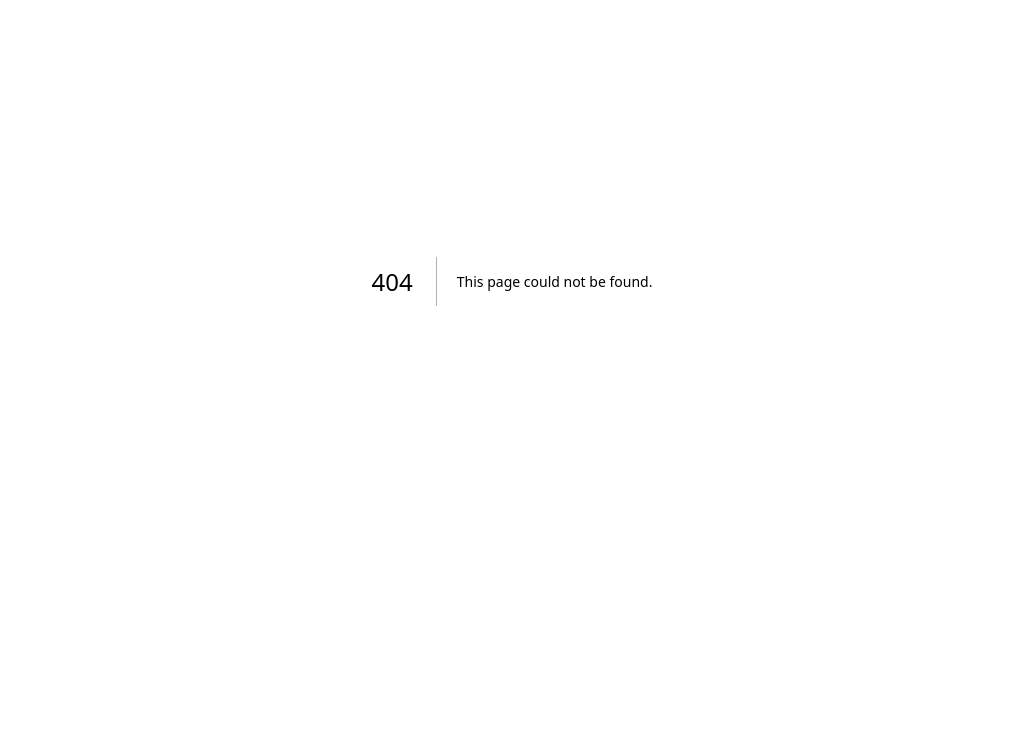
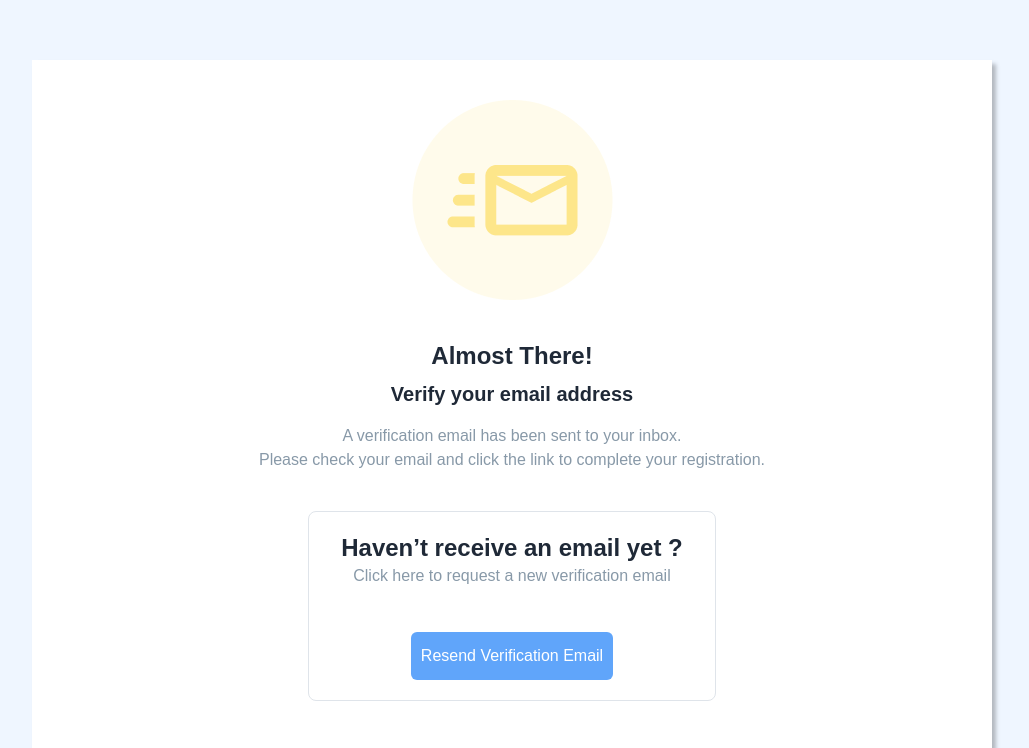
Before and after one commit to FakJeongTeeNhoi/frontend, a Next.js app: page /user/verifyEmail in a window 1280 px wide. Before the commit this address had no page. Shown: the part 119-867 px from the top of the page, without its empty margins (128-1157 px from the left). Before the commit the page ends 800 px from the top, so only its background shows below. Built offline with nearby package versions, Linux system fonts and the light colour scheme.

Commit message:
add sent verify email ui

```diff
--- /dev/null
+++ b/src/app/user/verifyEmail/component/ResendEmailModal.tsx
@@ -0,0 +1,24 @@
+interface ResendEmailModalProps {
+  onClick: () => void;
+}
+
+export default function ResendEmailModal({ onClick }: ResendEmailModalProps) {
+  return (
+    <div className="mx-auto flex flex-col border border-[#DFE4EA] rounded-lg bg-white w-fit h-fit px-8 py-5 gap-11 text-center">
+      <div className="gap-1">
+        <h1 className="text-gray-800 font-semibold text-2xl">
+          Haven’t receive an email yet ?
+        </h1>
+        <label className="text-[#8899A8]">
+          Click here to request a new verification email
+        </label>
+      </div>
+      <button
+        className="mx-auto text-white bg-blue-400 hover:bg-[#60A5FA] font-medium rounded-md h-12 p-2.5 min-w-fit"
+        onClick={onClick}
+      >
+        Resend Verification Email
+      </button>
+    </div>
+  );
+}
--- /dev/null
+++ b/src/app/user/verifyEmail/page.tsx
@@ -0,0 +1,37 @@
+"use client";
+
+import icon from "../../../assets/VerifyEmail/icon.png";
+import ResendEmailModal from "./component/ResendEmailModal";
+import Image from "next/image";
+
+export default function VerifyEmail() {
+  const sendEmail = () => {
+    try {
+      console.log("resent email");
+    } catch (error: unknown) {
+      console.error("Error sending email:", error);
+    }
+  };
+  return (
+    <div className="min-w-fit h-screen min-h-fit bg-blue-50 flex justify-center items-center">
+      <div className="grid bg-white mt-[14%] mx-auto w-[75%] h-[86%] min-h-fit shadow-signIn text-center gap-y-8 py-10 px-4">
+        <Image src={icon} alt="Email Verification Icon" className="mx-auto" />
+        <div>
+          <h1 className="text-gray-800 font-semibold text-2xl">
+            Almost There!
+          </h1>
+          <h1 className="text-gray-800 font-semibold text-xl mt-2">
+            Verify your email address
+          </h1>
+          <p className="text-[#8899A8] mt-4">
+            A verification email has been sent to your inbox.
+            <br />
+            Please check your email and click the link to complete your
+            registration.
+          </p>
+        </div>
+        <ResendEmailModal onClick={sendEmail} />
+      </div>
+    </div>
+  );
+}
```
Also changed, not shown: src/assets/VerifyEmail/icon.png (added).
